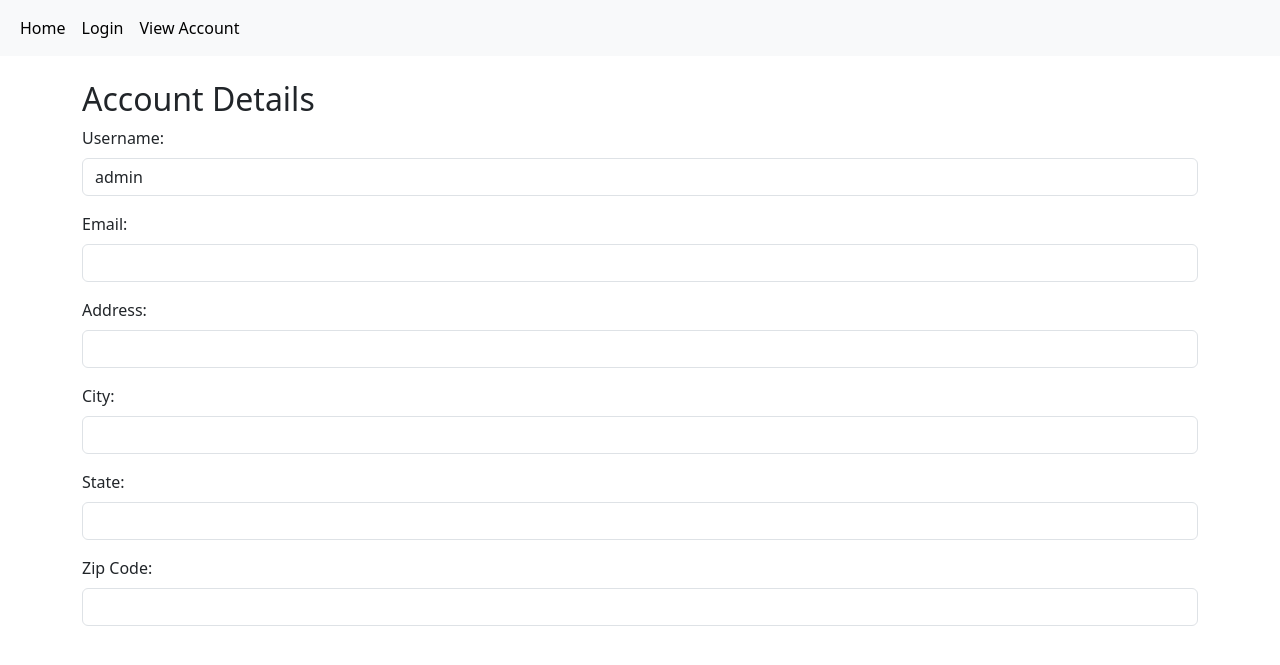
After one commit to dalsford3974/Intro_To_SE_Project_G4, a Flask app: template templates/viewAccount.html in a window 1280 px wide. The commit adds this page. Shown: the top 665 px of the page. Run offline with Flask 3, Linux system fonts and the light colour scheme; the template is opened without the code that fills it: values that come from a table or form of the project are taken from there, others are empty.

Commit message:
View account is functioning now

```diff
--- a/main.py
+++ b/main.py
@@ -96,12 +96,11 @@ def createAccount():
 
 @app.route('/viewAccount', methods=['GET', 'POST'])
 def viewAccount():
-    error = None
-    user = User.query.get(session['userID'])
-    if request.method == 'POST':
-        if request.form.get('confirm') == 'View':
-            flash('userID')
-            return redirect(url_for('view_account.html', user=User))
+    if 'userID' in session:
+        user = User.query.get(session['userID'])
+        return render_template('viewAccount.html', account=user)
+    else:
+        return redirect(url_for('login'))
 
 
 @app.route('/deleteAccount', methods=['GET', 'POST'])
--- a/templates/home.html
+++ b/templates/home.html
@@ -20,7 +20,10 @@
                     <li class="nav-item">
                         <a class="nav-link active" aria-current="page" href="/login">Login</a>
                     </li>
-                    <!-- Add more navigation links here if needed -->
+                    <li class="nav-item">
+                        <a class="nav-link active" aria-current="page" href="/viewAccount">View Account</a>
+                    </li>
+
                 </ul>
             </div>
         </div>
--- /dev/null
+++ b/templates/viewAccount.html
@@ -0,0 +1,37 @@
+{% extends "home.html" %}
+{% block content %}
+
+<div class="container mt-4">
+    <h2>Account Details</h2>
+        <div class="mb-3">
+            <label for="username" class="form-label">Username:</label>
+            <input type="text" class="form-control" id="username" name="username" value="{{ account.username }}" readonly>
+        </div>
+
+        <div class="mb-3">
+            <label for="email" class="form-label">Email:</label>
+            <input type="email" class="form-control" id="email" name="email" value="{{ account.email }}" readonly>
+        </div>
+
+        <div class="mb-3">
+            <label for="address" class="form-label">Address:</label>
+            <input type="text" class="form-control" id="address" name="address" value="{{ account.address }}" readonly>
+        </div>
+
+        <div class="mb-3">
+            <label for="city" class="form-label">City:</label>
+            <input type="text" class="form-control" id="city" name="city" value="{{ account.city }}" readonly>
+        </div>
+
+        <div class="mb-3">
+            <label for="state" class="form-label">State:</label>
+            <input type="text" class="form-control" id="state" name="state" value="{{ account.state }}" readonly>
+        </div>
+
+        <div class="mb-3">
+            <label for="zipcode" class="form-label">Zip Code:</label>
+            <input type="text" class="form-control" id="zipcode" name="zipCode" value="{{ account.zipCode }}" readonly>
+        </div>
+</div>
+
+{% endblock %}
```
Also changed, not shown: instance/introToSE.db.
